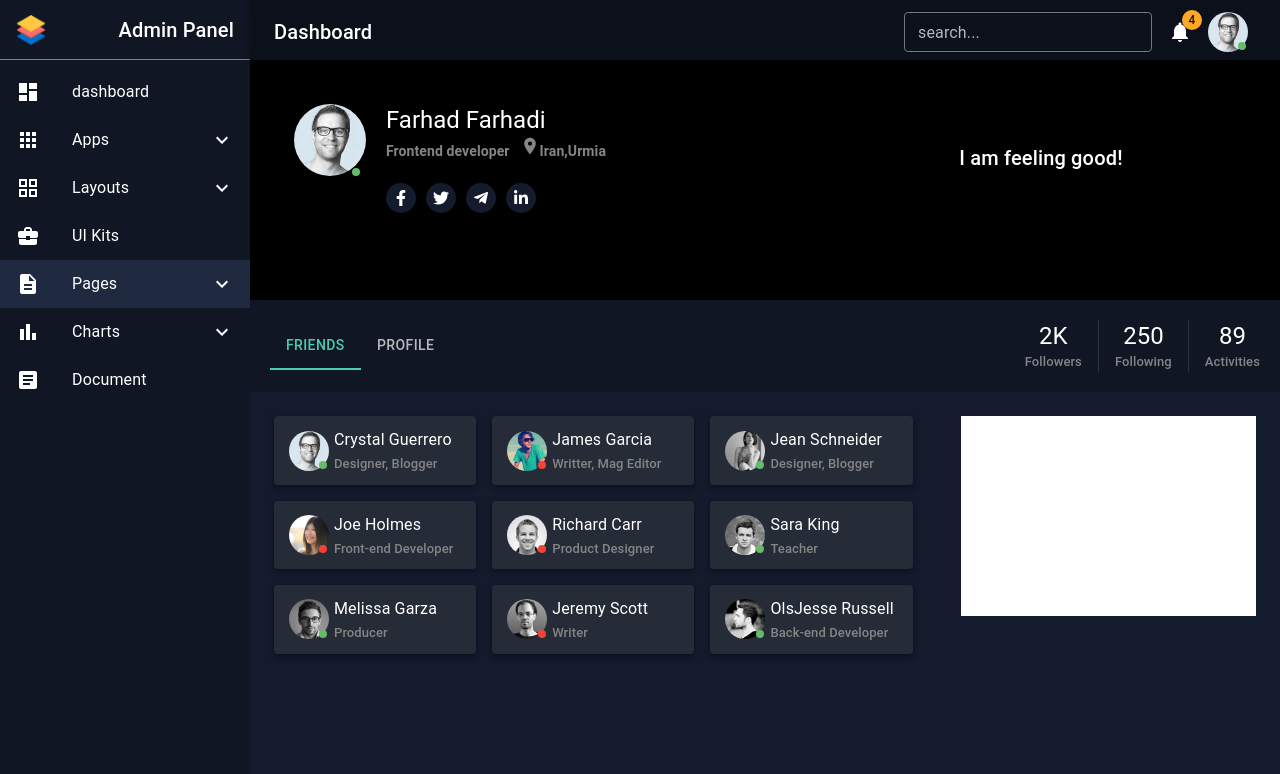
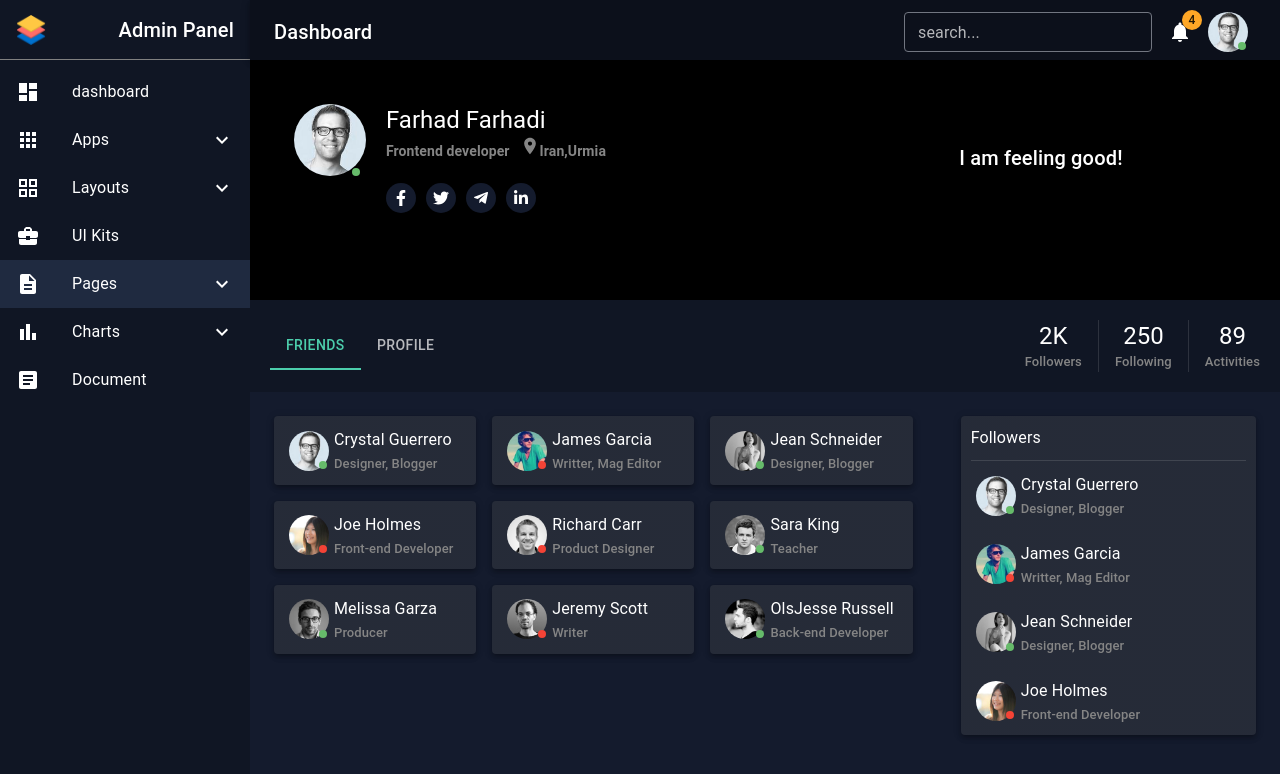
Before and after one commit to ffarhadijs/adminDashboard, a React (Create React App) app: page /pages/profile in a window 1280 px wide. Shown: the top 774 px of the page. Built offline with nearby package versions, Linux system fonts and the light colour scheme.

Commit message:
make dynamic profile data

```diff
--- a/src/components/profileBody/index.jsx
+++ b/src/components/profileBody/index.jsx
@@ -1,6 +1,9 @@
 import {
+  Avatar,
+  Badge,
   Box,
   Divider,
+  Paper,
   Stack,
   Tab,
   Tabs,
@@ -13,11 +16,13 @@ import TabPanel from "../tabPanel";
 import Friends from "./friends";
 import ProfileData from "./profileData";
 import Grid from "@mui/material/Unstable_Grid2";
+import { users } from "../../data/data";
 
 export default function ProfileBody() {
   const [value, setValue] = useState(0);
   const theme = useTheme();
   const colors = tokens(theme.palette.mode);
+
   const handleChange = (event, newValue) => {
     setValue(newValue);
   };
@@ -80,7 +85,7 @@ export default function ProfileBody() {
           </Stack>
         </Stack>
       </Grid>
-      <Grid xs={12} sm={8} >
+      <Grid xs={12} sm={8}>
         <TabPanel value={value} index={0}>
           <Friends />
         </TabPanel>
@@ -89,7 +94,66 @@ export default function ProfileBody() {
         </TabPanel>
       </Grid>
       <Grid xs={12} sm={4} p={"24px"}>
-        <Box sx={{ backgroundColor: "white", height: "200px" }}></Box>
+        <Paper
+          elevation={4}
+          sx={{
+            backgroundColor: colors.primary[600],
+            height: "auto",
+            padding: "0px 10px",
+          }}
+        >
+          <Typography variant="body1" padding={"10px 0px"}>
+            Followers
+          </Typography>
+          <Divider />
+          {users.slice(0, 4).map((user) => (
+            <Stack
+              key={user.id}
+              padding={"10px 0"}
+              flexDirection={"row"}
+              alignItems="center"
+              justifyContent={"start"}
+            >
+              <Box width="auto" height="100%" p="0 5px">
+                <Badge
+                  overlap="circular"
+                  color={user.color}
+                  variant="dot"
+                  anchorOrigin={{
+                    vertical: "bottom",
+                    horizontal: "right",
+                  }}
+                >
+                  <Avatar alt={user.name} src={user.avatar} />
+                </Badge>
+              </Box>
+              <Grid xs={12} p={0}>
+                <Typography
+                  variant={"subtitle1"}
+                  sx={{
+                    whiteSpace: "nowrap",
+                    overflow: "hidden",
+                    textOverflow: "ellipsis",
+                  }}
+                >
+                  {user.name}
+                </Typography>
+                <Typography
+                  variant={"subtitle2"}
+                  fontSize={"small"}
+                  color={colors.grey[400]}
+                  sx={{
+                    whiteSpace: "nowrap",
+                    overflow: "hidden",
+                    textOverflow: "ellipsis",
+                  }}
+                >
+                  {user.job}
+                </Typography>
+              </Grid>
+            </Stack>
+          ))}
+        </Paper>
       </Grid>
     </Grid>
   );
```
